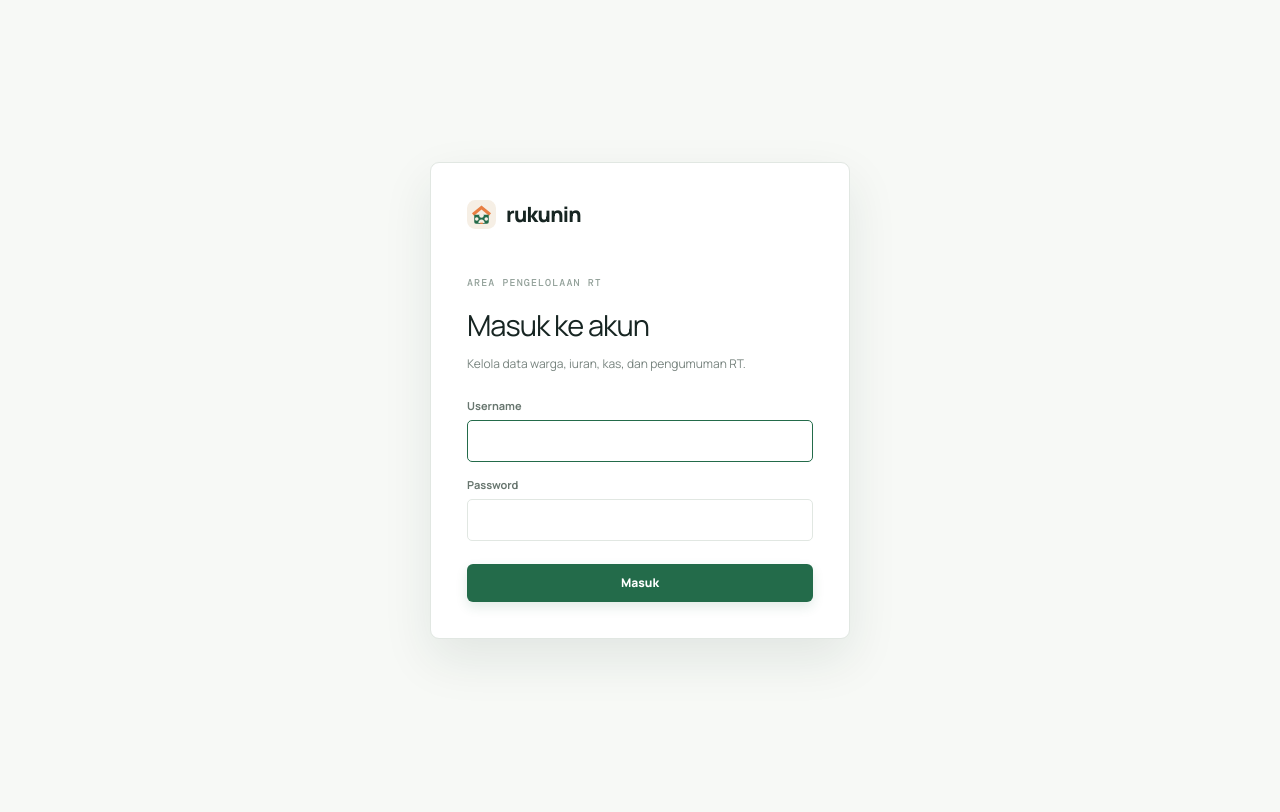
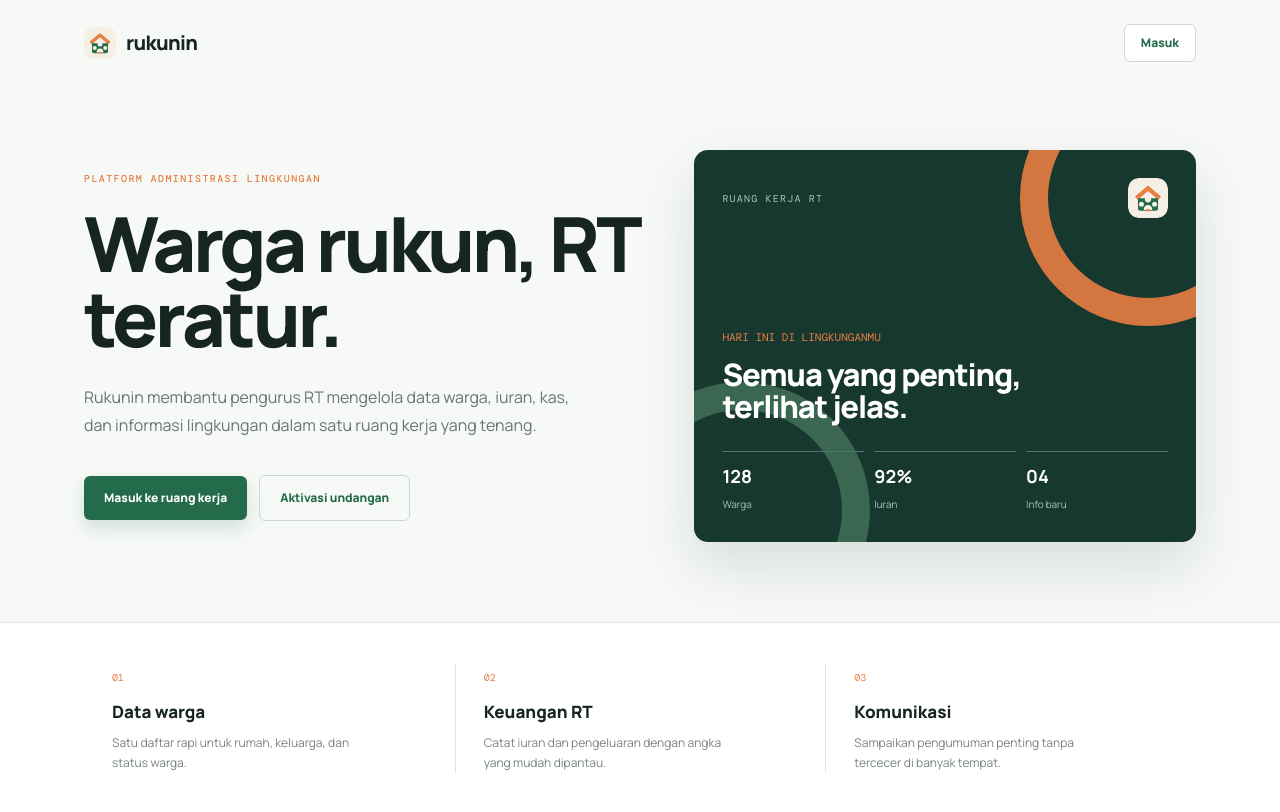
Before and after one commit to fahmi-azzuhri/rukunin, a React (Vite) app in the folder frontend/: page / in a window 1280 px wide. Built offline with nearby package versions, Linux system fonts and the light colour scheme; no server answers.

Commit message:
feat : create landing page

```diff
--- a/frontend/src/App.tsx
+++ b/frontend/src/App.tsx
@@ -10,6 +10,7 @@ import {
 import { Dashboard } from "./features/dashboard/Dashboard.tsx";
 import { ActivateInvitePage } from "./features/auth/ActivateInvitePage.tsx";
 import { SuperadminPage } from "./features/admin/SuperadminPage.tsx";
+import { LandingPage } from "./features/marketing/LandingPage.tsx";
 
 function App() {
   const [user, setUser] = useState<AuthUser | null>(getStoredUser);
@@ -27,6 +28,10 @@ function App() {
   return (
     <BrowserRouter>
       <Routes>
+        {!user && <Route path="/" element={<LandingPage />} />}
+        {!user && (
+          <Route path="/login" element={<LoginPage onLogin={handleLogin} />} />
+        )}
         <Route
           path="/aktivasi"
           element={
@@ -44,7 +49,7 @@ function App() {
             user ? (
               <AuthenticatedRoutes user={user} onLogout={handleLogout} />
             ) : (
-              <LoginPage onLogin={handleLogin} />
+              <Navigate to="/" replace />
             )
           }
         />
--- /dev/null
+++ b/frontend/src/features/marketing/LandingPage.tsx
@@ -0,0 +1,138 @@
+import { useNavigate } from "react-router-dom";
+
+const highlights = [
+  [
+    "01",
+    "Data warga",
+    "Satu daftar rapi untuk rumah, keluarga, dan status warga.",
+  ],
+  [
+    "02",
+    "Keuangan RT",
+    "Catat iuran dan pengeluaran dengan angka yang mudah dipantau.",
+  ],
+  [
+    "03",
+    "Komunikasi",
+    "Sampaikan pengumuman penting tanpa tercecer di banyak tempat.",
+  ],
+] as const;
+
+export function LandingPage() {
+  const navigate = useNavigate();
+
+  return (
+    <main className="min-h-screen overflow-hidden bg-[#f7f9f6] text-[#172522]">
+      <nav className="mx-auto flex w-[min(1160px,100%)] items-center justify-between px-6 py-6 max-[600px]:px-5">
+        <button
+          className="flex items-center gap-2.5 border-0 bg-transparent p-0 text-[20px] font-extrabold tracking-[-0.7px]"
+          onClick={() => navigate("/")}
+          type="button"
+        >
+          <img
+            className="size-8 object-contain"
+            src="/rukunin-logo.svg"
+            alt="rukunin"
+          />
+          <span>rukunin</span>
+        </button>
+        <button
+          className="rounded-[6px] border border-[#cbd9d0] bg-white px-4 py-2.5 text-xs font-extrabold text-[#236b4a] transition hover:border-[#236b4a]"
+          onClick={() => navigate("/login")}
+          type="button"
+        >
+          Masuk
+        </button>
+      </nav>
+
+      <section className="mx-auto grid w-[min(1160px,100%)] grid-cols-[1.05fr_0.95fr] items-center gap-14 px-6 pb-20 pt-16 max-[850px]:grid-cols-1 max-[850px]:gap-12 max-[600px]:px-5 max-[600px]:pb-14 max-[600px]:pt-10">
+        <div className="max-w-[640px]">
+          <p className="mb-5 font-mono text-[10px] font-medium tracking-[1.4px] text-[#e87e42]">
+            PLATFORM ADMINISTRASI LINGKUNGAN
+          </p>
+          <h1 className="max-w-[620px] text-[clamp(42px,6vw,76px)] font-extrabold leading-[0.98] tracking-[-3.5px] max-[600px]:tracking-[-2px]">
+            Warga rukun, RT teratur.
+          </h1>
+          <p className="mt-7 max-w-[500px] text-[16px] leading-7 text-[#68766f]">
+            Rukunin membantu pengurus RT mengelola data warga, iuran, kas, dan
+            informasi lingkungan dalam satu ruang kerja yang tenang.
+          </p>
+          <div className="mt-9 flex flex-wrap items-center gap-3">
+            <button
+              className="rounded-[6px] border-0 bg-[#236b4a] px-5 py-3.5 text-xs font-extrabold text-white shadow-[0_8px_18px_#236b4a2e] transition hover:bg-[#18563a]"
+              onClick={() => navigate("/login")}
+              type="button"
+            >
+              Masuk ke ruang kerja
+            </button>
+            <button
+              className="rounded-[6px] border border-[#cbd9d0] bg-transparent px-5 py-3.5 text-xs font-extrabold text-[#236b4a] transition hover:bg-white"
+              onClick={() => navigate("/aktivasi")}
+              type="button"
+            >
+              Aktivasi undangan
+            </button>
+          </div>
+        </div>
+
+        <div className="relative min-h-[390px] overflow-hidden rounded-[14px] bg-[#17382e] p-7 text-white shadow-[0_24px_60px_#17382e24] max-[600px]:min-h-[330px] max-[600px]:p-5">
+          <div className="absolute -right-20 -top-20 size-64 rounded-full border-[28px] border-[#e87e42] opacity-90" />
+          <div className="absolute -bottom-24 -left-20 size-64 rounded-full border-[28px] border-[#6eaa87] opacity-40" />
+          <div className="relative flex h-full min-h-[336px] flex-col justify-between max-[600px]:min-h-[290px]">
+            <div className="flex items-center justify-between">
+              <span className="font-mono text-[10px] tracking-[1.2px] text-[#a8c5b5]">
+                RUANG KERJA RT
+              </span>
+              <img
+                className="size-10 rounded-[10px] object-contain"
+                src="/rukunin-logo.svg"
+                alt=""
+              />
+            </div>
+            <div>
+              <p className="font-mono text-[11px] text-[#e87e42]">
+                HARI INI DI LINGKUNGANMU
+              </p>
+              <p className="mt-3 max-w-[330px] text-[31px] font-extrabold leading-[1.05] tracking-[-1.2px]">
+                Semua yang penting, terlihat jelas.
+              </p>
+              <div className="mt-7 grid grid-cols-3 gap-2.5">
+                <div className="border-t border-[#507765] pt-2.5">
+                  <strong className="block text-lg">128</strong>
+                  <span className="text-[10px] text-[#a8c5b5]">Warga</span>
+                </div>
+                <div className="border-t border-[#507765] pt-2.5">
+                  <strong className="block text-lg">92%</strong>
+                  <span className="text-[10px] text-[#a8c5b5]">Iuran</span>
+                </div>
+                <div className="border-t border-[#507765] pt-2.5">
+                  <strong className="block text-lg">04</strong>
+                  <span className="text-[10px] text-[#a8c5b5]">Info baru</span>
+                </div>
+              </div>
+            </div>
+          </div>
+        </div>
+      </section>
+
+      <section className="border-t border-[#e1e7e2] bg-white">
+        <div className="mx-auto grid w-[min(1160px,100%)] grid-cols-3 gap-0 px-6 py-10 max-[700px]:grid-cols-1 max-[700px]:gap-7 max-[600px]:px-5">
+          {highlights.map(([number, title, description]) => (
+            <article
+              className="border-l border-[#e1e7e2] px-7 first:border-l-0 max-[700px]:border-l-0 max-[700px]:border-t max-[700px]:px-0 max-[700px]:pt-6 max-[700px]:first:border-t-0 max-[700px]:first:pt-0"
+              key={number}
+            >
+              <span className="font-mono text-[10px] text-[#e87e42]">
+                {number}
+              </span>
+              <h2 className="mt-3 text-[17px] font-extrabold">{title}</h2>
+              <p className="mt-2 max-w-[260px] text-xs leading-5 text-[#78847f]">
+                {description}
+              </p>
+            </article>
+          ))}
+        </div>
+      </section>
+    </main>
+  );
+}
```
